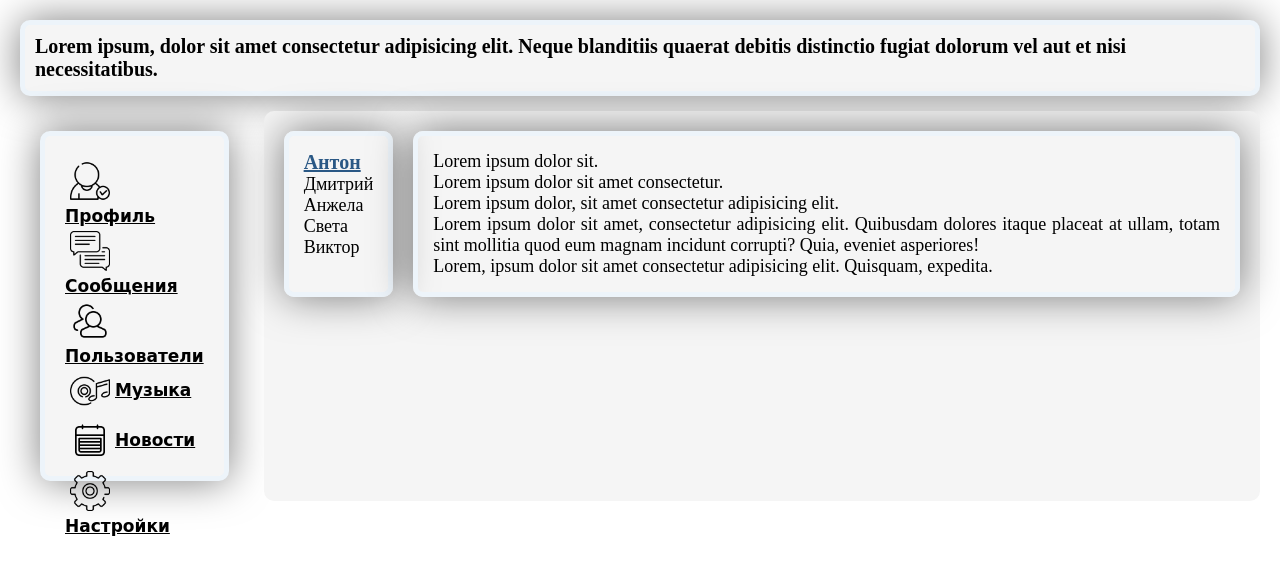
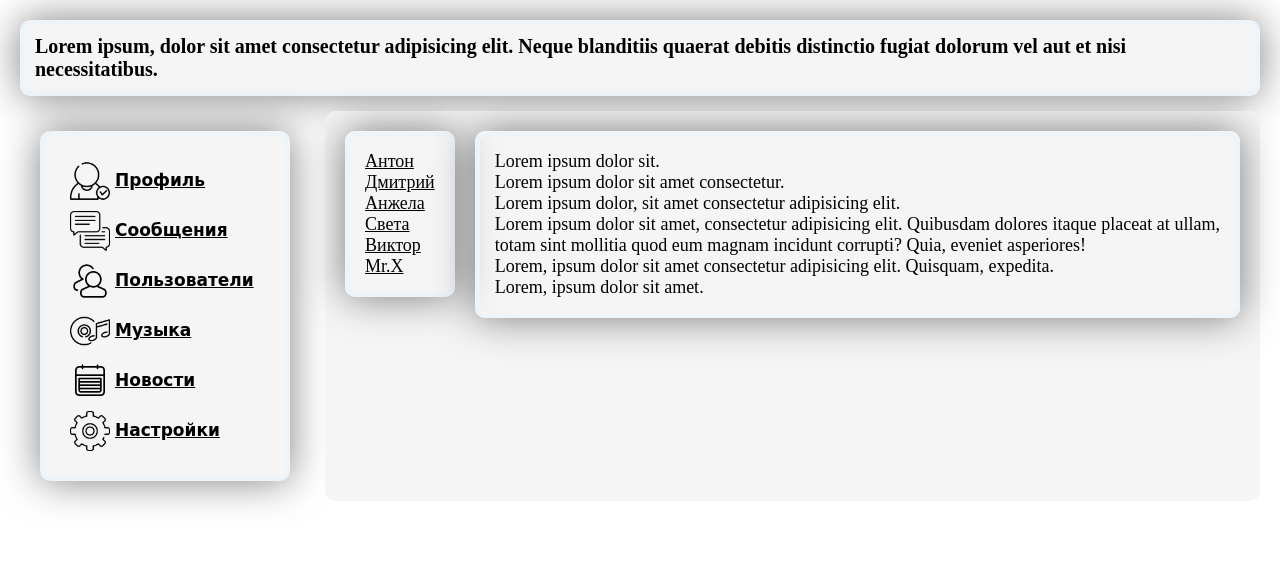
Before and after one commit to DAShulgin/Inwires_part1, a React (Create React App) app: page /dialogs in a window 1280 px wide. Shown: the top 574 px of the page. Built offline with nearby package versions, Linux system fonts and the light colour scheme.

Commit message:
map/для Диалогов

```diff
--- a/src/App.css
+++ b/src/App.css
@@ -26,7 +26,8 @@
 
 .blok2 {
   grid-area       : blok2;
-  height: 300px;
+  width: 200px;
+  height:min-content;
   background-color: whitesmoke;
   border          : 5px solid rgba(237, 244, 250, 1);
   box-shadow      : 0 0 40px rgba(0, 0, 0, 0.5);
--- a/src/App.js
+++ b/src/App.js
@@ -26,7 +26,7 @@ const App = () => {
       </div>
 
       <div className='blok3'>
-        <Route path='/profile' component={Profile} />
+        <Route exact path='/profile' component={Profile} />
         <Route path='/dialogs' render={() => <Dialogs />} />
         <Route path='/users' render={() => <Users />} />
         <Route path='/news' render={() => <News />} />
--- a/src/components/Dialogs/Dialogs.jsx
+++ b/src/components/Dialogs/Dialogs.jsx
@@ -1,26 +1,62 @@
 import React from 'react';
+import { NavLink } from 'react-router-dom';
 import style from './Dialogs.module.css'
 
+
+let DialogsData = [
+    { id: 1, Name: 'Антон' },
+    { id: 2, Name: 'Дмитрий' },
+    { id: 3, Name: 'Анжела' },
+    { id: 4, Name: 'Света' },
+    { id: 5, Name: 'Виктор' },
+    { id: 6, Name: 'Mr.X' },
+]
+
+let MessageData = [
+    { id: 1, textMessage: 'Lorem ipsum dolor sit.' },
+    { id: 2, textMessage: 'Lorem ipsum dolor sit amet consectetur.' },
+    { id: 3, textMessage: 'Lorem ipsum dolor, sit amet consectetur adipisicing elit.' },
+    { id: 4, textMessage: 'Lorem ipsum dolor sit amet, consectetur adipisicing elit. Quibusdam dolores itaque placeat at ullam, totam sint mollitia quod eum magnam incidunt corrupti? Quia, eveniet asperiores!' },
+    { id: 5, textMessage: 'Lorem, ipsum dolor sit amet consectetur adipisicing elit. Quisquam, expedita.' },
+    { id: 6, textMessage: 'Lorem, ipsum dolor sit amet.' }
+]
+
+
+const Dialog = (props) => {
+    return <div>
+        <NavLink to={/dialogs/ + props.id}>{props.Name}</NavLink>
+    </div>
+}
+
+const Message = (props) => {
+    return <div>
+        {props.textMessage}
+    </div>
+}
+
+let DialogItems = DialogsData.map(d => <Dialog key={d.id} Name={d.Name} /> );
+
+let MessageItems = MessageData.map(t => <Message key={t.id} textMessage={t.textMessage} /> );
+
+
 const Dialogs = (props) => {
-    return (<div className={style.dialogs}>
+    return <div className={style.dialogs}>
         <div className={style.dialogsItems}>
-            <div className={style.dialog + ' ' + style.active}>Антон</div>
-            <div className={style.dialog}>Дмитрий</div>
-            <div className={style.dialog}>Анжела</div>
-            <div className={style.dialog}>Света</div>
-            <div className={style.dialog}>Виктор</div>
-        </div>
-        <div className = {style.messagesItems}>
-        <div className = {style.message}>Lorem ipsum dolor sit.</div>
-        <div className = {style.message}>Lorem ipsum dolor sit amet consectetur.</div>
-        <div className = {style.message}>Lorem ipsum dolor, sit amet consectetur adipisicing elit.</div>
-        <div className = {style.message}>Lorem ipsum dolor sit amet, consectetur adipisicing elit. Quibusdam dolores itaque placeat at ullam, totam sint mollitia quod eum magnam incidunt corrupti? Quia, eveniet asperiores!</div>
-        <div className = {style.message}>Lorem, ipsum dolor sit amet consectetur adipisicing elit. Quisquam, expedita.</div>
+
+            <div className={style.dialog}>
+                {DialogItems}
+            </div>
 
         </div>
 
+        <div className={style.messagesItems}>
+            <div className={style.message}>
+                {MessageItems}
+            </div>
+        </div>
+
     </div>
-    )
+
 }
 
 export default Dialogs;
--- a/src/components/Dialogs/Dialogs.module.css
+++ b/src/components/Dialogs/Dialogs.module.css
@@ -15,6 +15,7 @@
     border-radius   : 10px;
     padding: 15px;
     width: min-content;
+    height:min-content;
 }
 
 .dialog {}
@@ -25,6 +26,7 @@
     box-shadow      : 0 0 40px rgba(0, 0, 0, 0.5);
     border-radius   : 10px;
     padding: 15px;
+    height:min-content;
 }
 
 .message {}
--- a/src/components/Profile/Profile.module.css
+++ b/src/components/Profile/Profile.module.css
@@ -13,6 +13,8 @@
     box-shadow      : 0 0 40px rgba(0, 0, 0, 0.5);
     border-radius   : 10px;
     padding         : 10px;
+    width: min-content;
+    height:min-content;
 }
 
 .blok2 {
```
